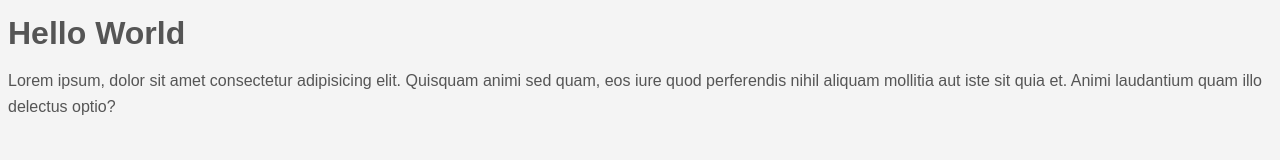
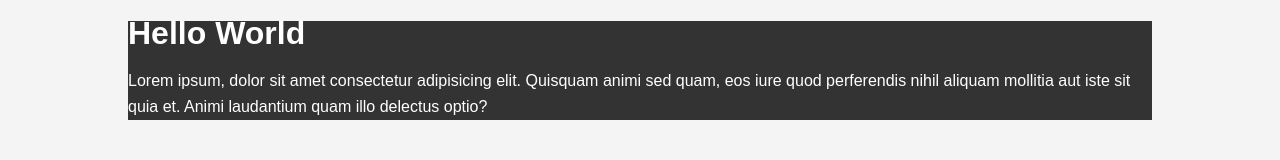
Before and after one commit to blqnkt/css-crash-cource, a plain HTML site: page css cheat sheet/index.html in a window 1280 px wide. Drawn offline with Linux system fonts and the light colour scheme.

Commit message:
container

```diff
--- a/css cheat sheet/css/styles.css
+++ b/css cheat sheet/css/styles.css
@@ -1,10 +1,20 @@
-body{
-    background-color: #f4f4f4;
-    color: #555;
+body {
+  background-color: #f4f4f4;
+  color: #555;
 
-    font-family: Arial, Helvetica, sans-serif ;
-    font-size: 16px;
-    font-weight: normal;
-    line-height: 1.6em;
+  font-family: Arial, Helvetica, sans-serif;
+  font-size: 16px;
+  font-weight: normal;
+  line-height: 1.6em;
+  margin: 0;
+}
 
+.container{
+    width: 80%;
+    margin: auto;
 }
+
+.box-1 {
+  background-color: #333;
+  color: white;
+}
--- a/css cheat sheet/index.html
+++ b/css cheat sheet/index.html
@@ -8,6 +8,7 @@
     <link rel="stylesheet" href="css/styles.css" />
   </head>
   <body>
+    <div class="container">
     <div class="box-1">
       <h1>Hello World</h1>
       <p>
@@ -16,5 +17,6 @@
         quia et. Animi laudantium quam illo delectus optio?
       </p>
     </div>
+</div>
   </body>
 </html>
```
Lines whose indentation alone changed are shown as unchanged.
